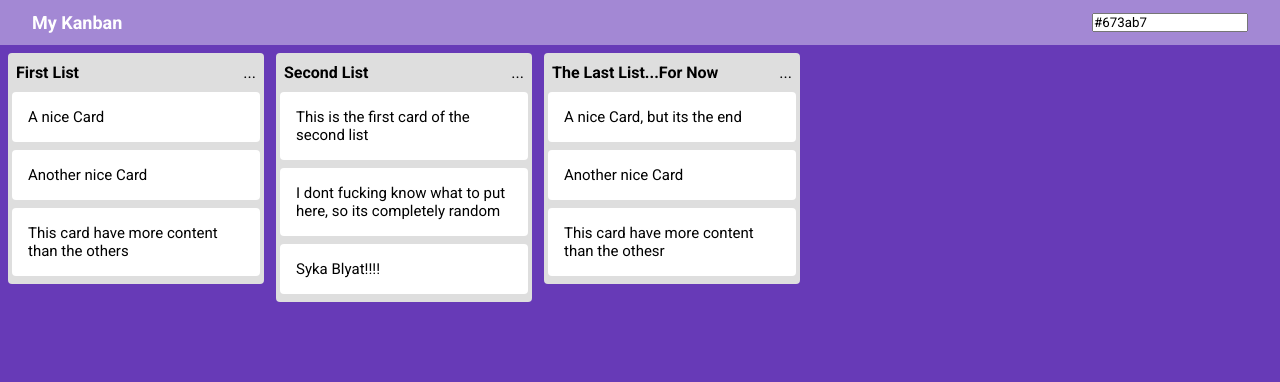
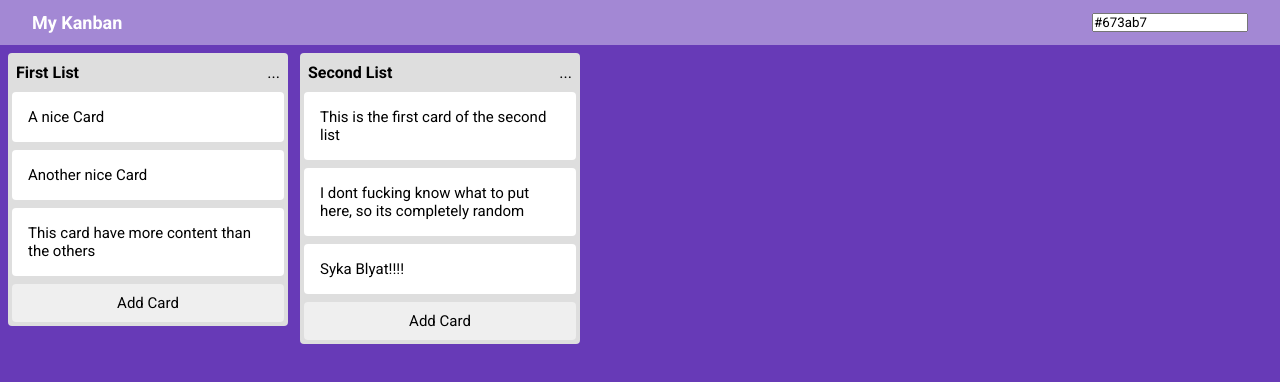
Before and after one commit to Vitu-77/my-kanban, a React (Create React App) app: page / in a window 1280 px wide. Shown: the top 382 px of the page. Built offline with nearby package versions, Linux system fonts and the light colour scheme.

Commit message:
feat: drag and drop working in cards

```diff
--- a/src/App.js
+++ b/src/App.js
@@ -1,6 +1,8 @@
 import React from 'react';
 import GlobalStyles from './styles/global';
 import { ThemeProvider as StyledComponentsThemeProvider } from 'styled-components';
+import { DndProvider } from 'react-dnd';
+import { HTML5Backend } from 'react-dnd-html5-backend';
 
 import { ThemeContext, ThemeProvider } from './store/Theme';
 
@@ -8,6 +10,7 @@ import Kanban from './components/Kanban';
 
 function App() {
 	return (
+		<DndProvider backend={HTML5Backend }>
 			<ThemeProvider>
 				<ThemeContext.Consumer>
 					{({ theme }) => (
@@ -18,6 +21,7 @@ function App() {
 					)}
 				</ThemeContext.Consumer>
 			</ThemeProvider>
+		</DndProvider>
 	);
 }
 
--- a/src/components/Board/index.js
+++ b/src/components/Board/index.js
@@ -1,10 +1,36 @@
-import React from 'react';
+import React, { useState, useEffect, useContext } from 'react';
 
 import List from '../List';
 import { Container, Loading } from './styles';
 
-const Board = ({ data, loading }) => {
-	if (loading) {
+import { ListsContext } from '../../store/Lists';
+
+import data from '../../data';
+
+const Board = () => {
+	const [loadingData, setLoadingData] = useState(true);
+	const { lists, setLists } = useContext(ListsContext);
+
+	useEffect(() => {
+		const get = () => {
+			return new Promise((resolve) => {
+				setTimeout(() => {
+					resolve(data);
+				}, [300]);
+			});
+		};
+
+		const fetchData = async () => {
+			const data = await get();
+
+			setLists(data.board);
+			setLoadingData(false);
+		};
+
+		fetchData();
+	}, []);
+
+	if (loadingData) {
 		return (
 			<Container>
 				<Loading>Loading...</Loading>
@@ -14,7 +40,9 @@ const Board = ({ data, loading }) => {
 
 	return (
 		<Container>
-			{data.map(({ id, ...data }) => <List key={id} data={data} />)}
+			{lists.map((list, index) => (
+				<List key={list.id} data={list} index={index} />
+			))}
 		</Container>
 	);
 };
--- a/src/components/Card/index.js
+++ b/src/components/Card/index.js
@@ -1,13 +1,42 @@
-import React from 'react';
+import React, { useRef, useContext } from 'react';
+import { useDrag, useDrop } from 'react-dnd';
 
 import { Container } from './styles';
 
-const Card = ({ data }) => {
-    return (
-        <Container>
-            <p>{data.title}</p>
-        </Container>
-    )
-}
+import { ListsContext } from '../../store/Lists';
+
+const Card = ({ data, index, listIndex }) => {
+	const cardRef = useRef();
+	const { handleMoveCard } = useContext(ListsContext);
+
+	const [{ isDragging }, dragRef] = useDrag({
+		item: { type: 'CARD', index, listIndex },
+		collect: (monitor) => ({
+			isDragging: monitor.isDragging(),
+		}),
+	});
+
+	const [, dropRef] = useDrop({
+		accept: 'CARD',
+		hover: (item) => {
+			if (item.index === index && item.listIndex === listIndex) {
+				return;
+			}
+
+			handleMoveCard(item.listIndex, listIndex, item.index, index);
+
+			item.index = index;
+			item.listIndex = listIndex;
+		},
+	});
+
+	dragRef(dropRef(cardRef));
+
+	return (
+		<Container ref={cardRef} isDragging={isDragging}>
+			<p>{data.title}</p>
+		</Container>
+	);
+};
 
 export default Card;
--- a/src/components/Card/styles.js
+++ b/src/components/Card/styles.js
@@ -1,4 +1,4 @@
-import styled from 'styled-components';
+import styled, { css } from 'styled-components';
 
 export const Container = styled.li`
     border-radius: 4px;
@@ -11,4 +11,13 @@ export const Container = styled.li`
     & > p {
         font-size: 15px;
     }
+
+    ${({ isDragging }) => isDragging && css`
+        background: #ccc;
+        cursor: grabbing;
+
+        & > p {
+            visibility: hidden;
+        }
+    `}
 `;
--- a/src/components/Kanban/index.js
+++ b/src/components/Kanban/index.js
@@ -1,39 +1,19 @@
-import React, { useState, useEffect } from 'react';
+import React from 'react';
 
 import Header from '../Header';
 import Board from '../Board';
 
 import { Container } from './styles';
 
-import data from '../../data';
+import { ListsProvider } from '../../store/Lists';
 
 const Kanban = () => {
-	const [loadingData, setLoadingData] = useState(true);
-	const [boardData, setBoardData] = useState([]);
-
-	useEffect(() => {
-		const get = () => {
-			return new Promise((resolve) => {
-				setTimeout(() => {
-					resolve(data);
-				}, [800]);
-			});
-		};
-
-		const fetchData = async () => {
-			const data = await get();
-
-			setBoardData(data.board);
-			setLoadingData(false);
-		};
-
-		fetchData();
-	}, []);
-
 	return (
 		<Container>
 			<Header />
-			<Board loading={loadingData} data={boardData} />
+			<ListsProvider>
+				<Board />
+			</ListsProvider>
 		</Container>
 	);
 };
--- a/src/components/List/index.js
+++ b/src/components/List/index.js
@@ -1,20 +1,40 @@
-import React from 'react';
+import React, { useContext } from 'react';
+import {useDrop} from 'react-dnd';
 
 import Card from '../Card';
-import { Container, Header, Title, CardsContainer } from './styles';
+import { Container, Header, Title, CardsContainer, NewCard } from './styles';
 
-const List = ({ data }) => {
+import { ListsContext } from '../../store/Lists';
+
+const newCard = {
+	id: Math.random(),
+	title: 'Card Novinho em Folha',
+};
+
+const List = ({ data, index }) => {
+	const { handleInsetCard } = useContext(ListsContext);
+
+	const [, dropRef] = useDrop({
+		accept: 'CARD',
+		hover: (index) => {
+			console.log(index);
+		}
+	})
+
+	/** posso criar um drop area, que vai ocupar o restante da altura da lista toda, fora os cards */
+
 	return (
-		<Container>
+		<Container ref={dropRef}>
 			<Header>
-				<Title>{data.title}</Title>
+				<Title onClick={() => console.log(data)}>{data.title}</Title>
 				<span>...</span>
 			</Header>
 			<CardsContainer>
-				{data.cards.map(({ id, ...data }) => (
-					<Card key={id} data={data} />
+				{data.cards.map((card, cardIndex) => (
+					<Card key={card.id} data={card} index={cardIndex} listIndex={index} />
 				))}
 			</CardsContainer>
+			<NewCard onClick={() => handleInsetCard(index, newCard)}>Add Card</NewCard>
 		</Container>
 	);
 };
--- a/src/components/List/styles.js
+++ b/src/components/List/styles.js
@@ -10,7 +10,7 @@ export const Container = styled.div`
 	padding: 4px;
 	max-height: 100%;
 	height: max-content;
-	width: calc(100vw / 5);
+	width: 280px;
 
 	&:last-child {
 		margin-right: 0;
@@ -34,7 +34,21 @@ export const CardsContainer = styled.ul`
 	width: 100%;
 	height: max-content;
 	overflow-y: auto;
+	overflow-x: hidden;
 	display: flex;
 	flex-direction: column;
 	align-items: center;
 `;
+
+export const NewCard = styled.button`
+	margin-top: 4px;
+	border-radius: 4px;
+	font-size: 15px;
+	height: 38px;
+	width: 100%;
+	cursor: pointer;
+
+	&:hover {
+		background: rgba(200, 200, 200);
+	}
+`;
--- a/src/data/index.js
+++ b/src/data/index.js
@@ -1,50 +1,50 @@
 const data = {
 	board: [
 		{
-			id: Math.random(),
+			id: 'LA',
 			title: 'First List',
 			cards: [
 				{
-					id: Math.random() * Math.random(),
+					id: 'LA-1',
 					title: 'A nice Card',
 				},
 				{
-					id: Math.random() * Math.random(),
+					id: 'LA-2',
 					title: 'Another nice Card',
 				},
 				{
-					id: Math.random() * Math.random(),
+					id: 'LA-3',
 					title: 'This card have more content than the others',
 				},
 			],
 		},
 		{
-			id: Math.random(),
+			id: 'LB',
 			title: 'Second List',
 			cards: [
 				{
-					id: Math.random() * Math.random(),
+					id: 'LB-1',
 					title: 'This is the first card of the second list',
 				},
 				{
-					id: Math.random() * Math.random(),
+					id: 'LB-2',
 					title: 'I dont fucking know what to put here, so its completely random',
 				},
-				{ id: Math.random() * Math.random(), title: 'Syka Blyat!!!!' },
+				{ id: 'LB-3', title: 'Syka Blyat!!!!' },
 			],
 		},
-		{
-			id: Math.random(),
-			title: 'The Last List...For Now',
-			cards: [
-				{ id: Math.random() * Math.random(), title: 'A nice Card, but its the end' },
-				{ id: Math.random() * Math.random(), title: 'Another nice Card' },
-				{
-					id: Math.random() * Math.random(),
-					title: 'This card have more content than the othesr',
-				},
-			],
-		},
+		// {
+		// 	id: 'LC',
+		// 	title: 'The Last List...For Now',
+		// 	cards: [
+		// 		{ id: 'LC-1', title: 'A nice Card, but its the end' },
+		// 		{ id: 'LC-2', title: 'Another nice Card' },
+		// 		{
+		// 			id: 'LC-3',
+		// 			title: 'This card have more content than the othesr',
+		// 		},
+		// 	],
+		// },
 	],
 };
 
--- /dev/null
+++ b/src/store/Lists/context.js
@@ -0,0 +1,5 @@
+import { createContext } from 'react';
+
+const ListsContext = createContext({});
+
+export default ListsContext;
--- /dev/null
+++ b/src/store/Lists/index.js
@@ -0,0 +1,2 @@
+export { default as ListsContext } from './context';
+export { default as ListsProvider } from './provider';
--- /dev/null
+++ b/src/store/Lists/provider.js
@@ -0,0 +1,56 @@
+import React, { useState } from 'react';
+
+import ListsContext from './context';
+
+const ListsProvider = ({ children }) => {
+	const [lists, setLists] = useState([]);
+
+	const handleInsetCard = (listIndex, card) => {
+		const targetList = lists[listIndex];
+
+		targetList.cards.push(card);
+
+		setLists(
+			lists.filter((list, index) => {
+				if (index === listIndex) {
+					return targetList;
+				}
+
+				return list;
+			})
+		);
+	};
+
+	const handleMoveCard = (fromListIndex, toListIndex, fromIndex, toIndex) => {
+		const fromList = lists[fromListIndex];
+		const toList = lists[toListIndex];
+		const fromListCards = fromList.cards;
+		const toListCards = toList.cards;
+		const dragged = fromListCards[fromIndex];
+
+		fromListCards.splice(fromIndex, 1);
+		toListCards.splice(toIndex, 0, dragged);
+
+		setLists(
+			lists.filter((list, index) => {
+				if (index === fromListIndex) {
+					return { ...fromList, cards: fromListCards };
+				}
+
+				if (index === toListIndex) {
+					return { ...toList, cards: toListCards };
+				}
+
+				return list;
+			})
+		);
+	};
+
+	return (
+		<ListsContext.Provider value={{ lists, setLists, handleMoveCard, handleInsetCard }}>
+			{children}
+		</ListsContext.Provider>
+	);
+};
+
+export default ListsProvider;
```
Lines whose indentation alone changed are shown as unchanged.
